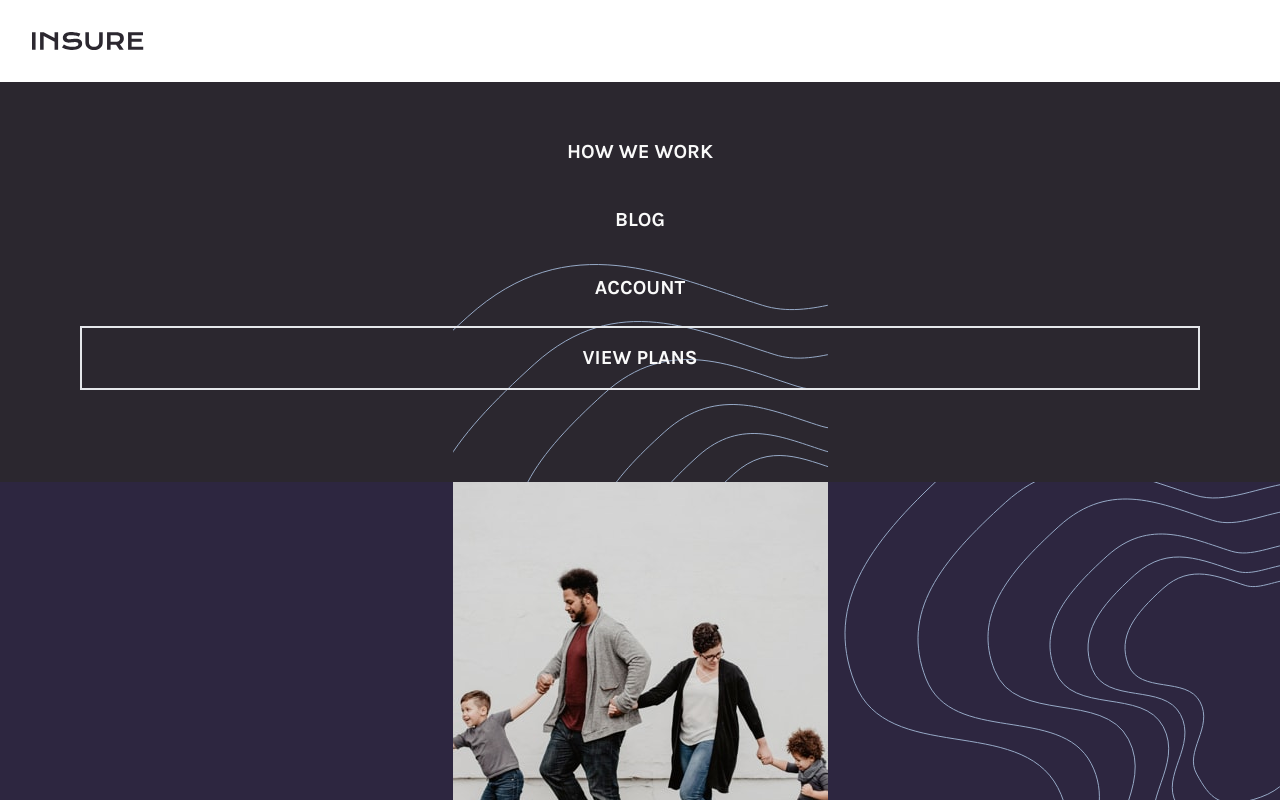
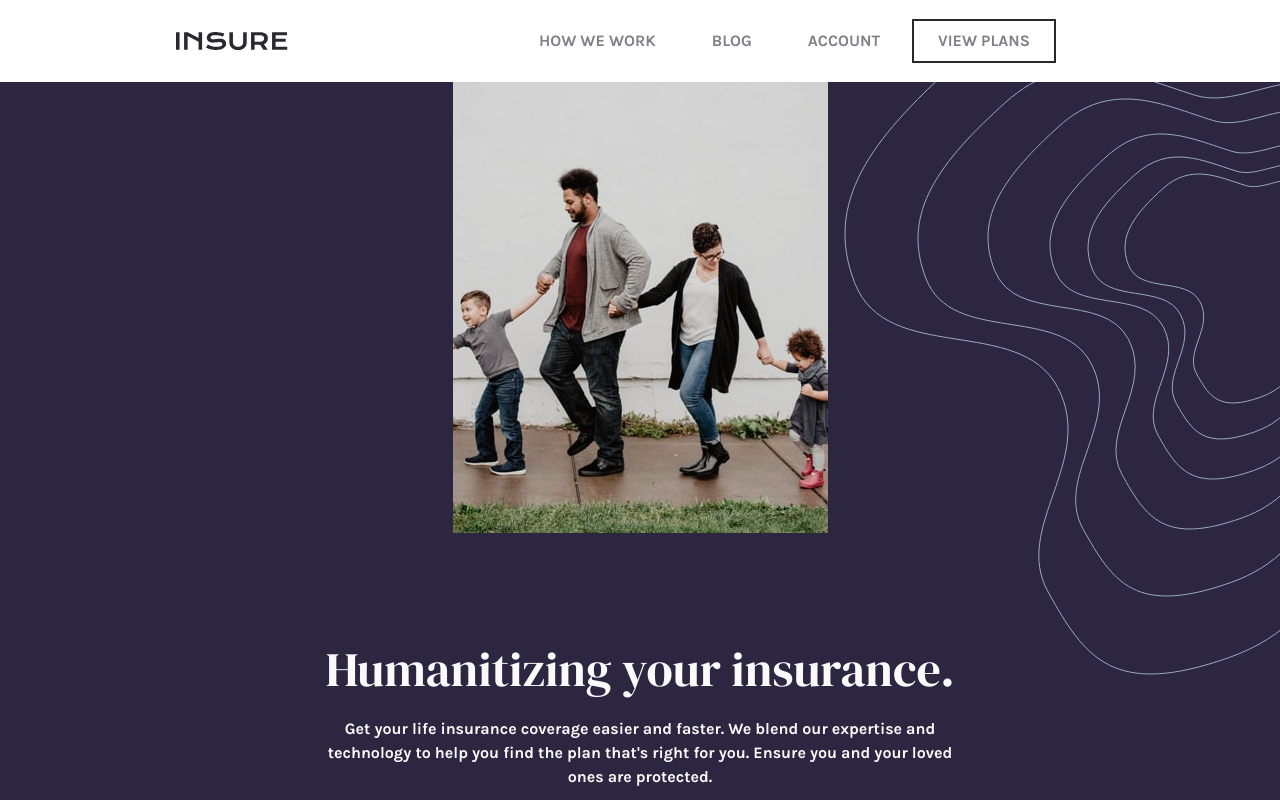
Before and after one commit to codexshell/insure-landing-page, a React (Vite) app: page / in a window 1280 px wide. Shown: the top 800 px of the page. Built offline with nearby package versions, Linux system fonts and the light colour scheme.

Commit message:
chore: make navbar responsive and add hover and active states

```diff
--- a/src/components/MainNav/index.jsx
+++ b/src/components/MainNav/index.jsx
@@ -17,7 +17,7 @@ export default function MainNav() {
   };
 
   return (
-    <nav>
+    <nav className="xl:flex justify-between xl:px-36 2xl:px-40">
       <div className="flex justify-between p-6 xl:p-8 items-center">
         <a href="#">
           <img src={logoUrl} alt="Insure logo" />
@@ -36,14 +36,18 @@ export default function MainNav() {
 
       <div
         id="drawer"
-        className="bg-n-very-dark-violet bg-mobile-nav-pattern bg-no-repeat bg-bottom px-16 hidden xl:block"
+        className="bg-n-very-dark-violet xl:bg-white bg-mobile-nav-pattern xl:bg-none bg-no-repeat bg-bottom px-16 hidden xl:flex"
       >
-        <ul className="flex flex-col items-center text-n-very-light-gray py-10 px-4 gap-2 min-h-[75vh] md:min-h-[65vh] lg:min-h-[50vh]">
+        <ul className="flex flex-col xl:flex-row items-center text-n-very-light-gray xl:text-n-dark-grayish-violet py-10 xl:py-0 px-4 gap-2 min-h-[75vh] md:min-h-[65vh] lg:min-h-[50vh] xl:min-h-fit">
           {navItems.map((item) => (
-            <li className="uppercase text-xl w-full text-center" key={item}>
+            <li
+              className="uppercase text-xl xl:text-base w-full xl:w-auto text-center"
+              key={item}
+            >
               <a
-                className={`w-full h-full inline-block py-4 hover:bg-n-very-light-gray hover:text-n-very-dark-violet active:bg-n-very-dark-violet active:text-n-very-light-gray ${
-                  item.toLowerCase() === "view plans" && "border-2"
+                className={`w-full h-full inline-block py-4 xl:hover:text-n-very-dark-violet active:bg-n-very-light-gray xl:active:bg-n-very-dark-violet xl:active:text-n-very-light-gray active:text-n-very-dark-violet xl:px-6 xl:py-2 ${
+                  item.toLowerCase() === "view plans" &&
+                  "border-2 xl:border-n-very-dark-violet"
                 }`}
                 href="#"
               >
```
